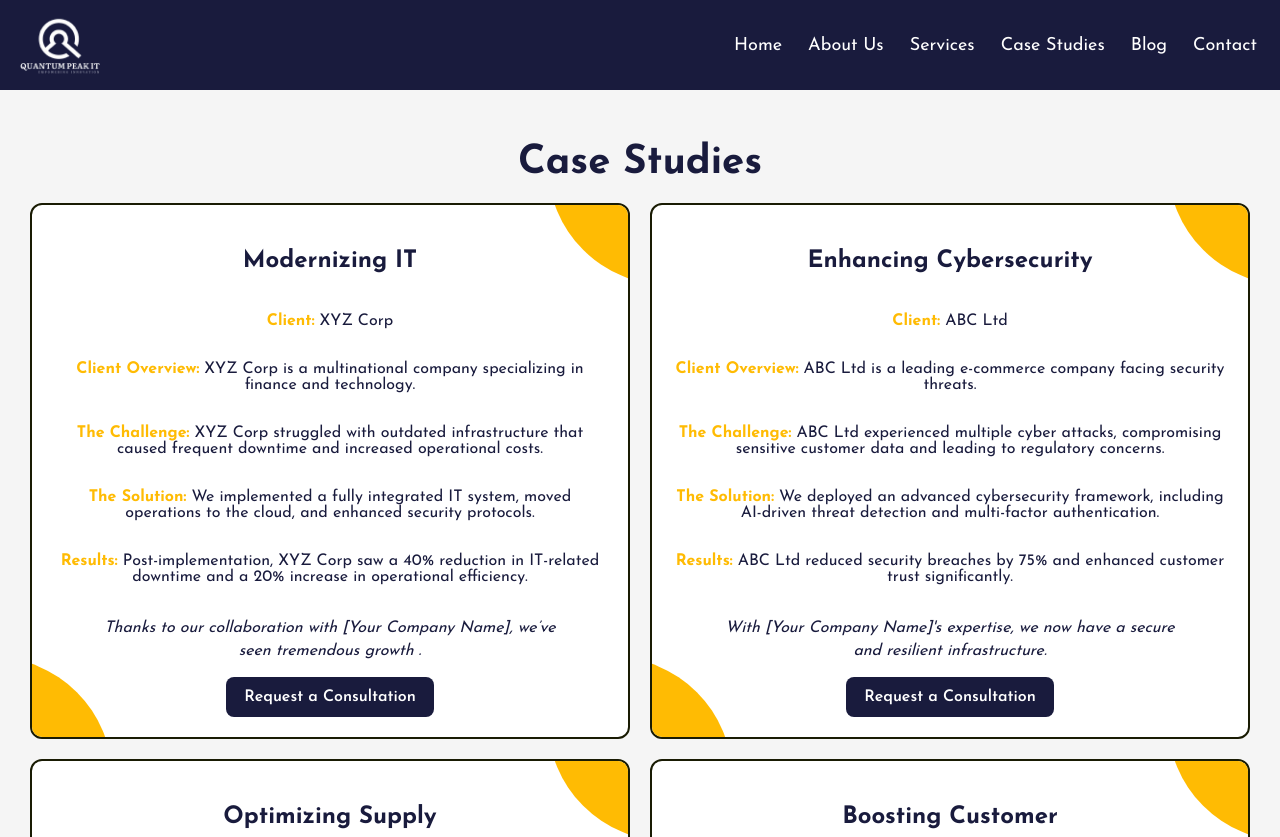
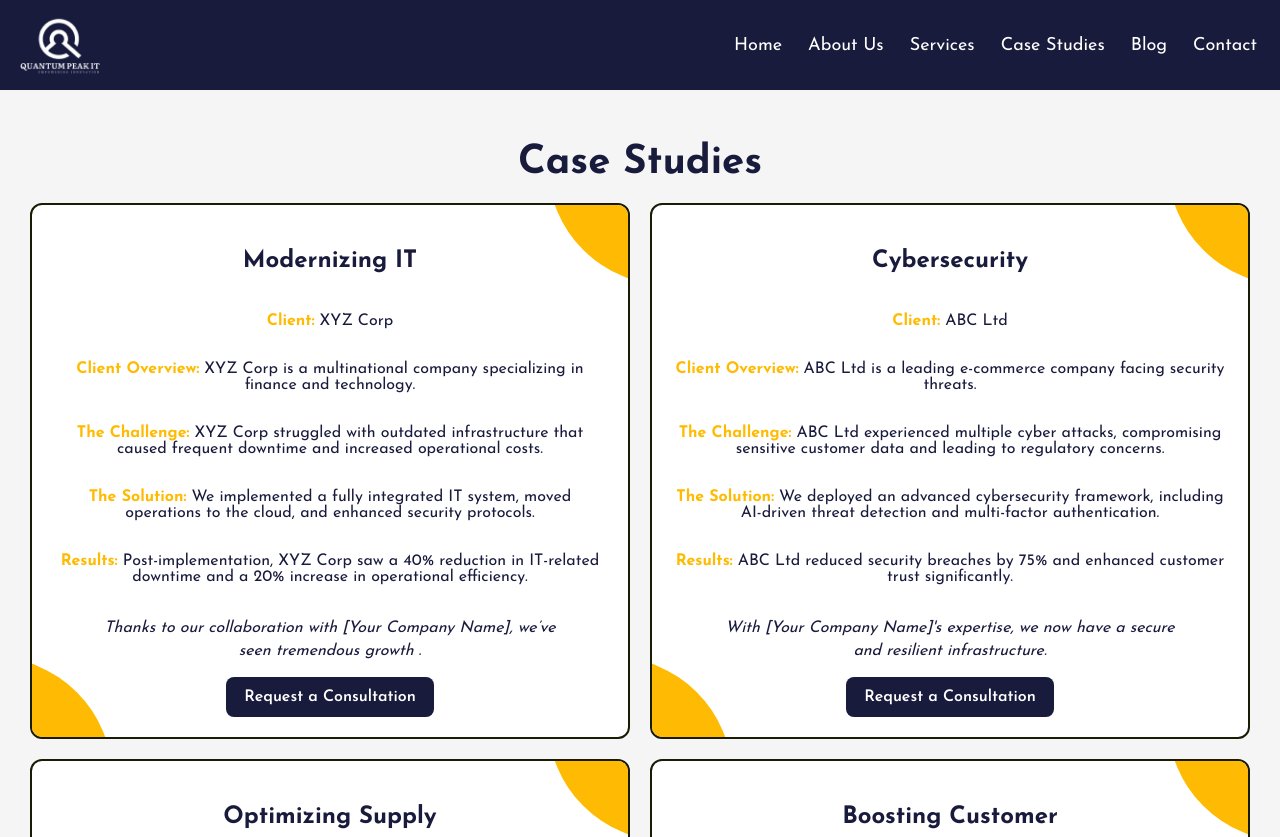
Before and after one commit to thakur7071/quantumpeakIT, a React (Vite) app: page /casestudies in a window 1280 px wide. Shown: the top 837 px of the page. Built offline with nearby package versions, Linux system fonts and the light colour scheme.

Commit message:
Initial Commit

```diff
--- a/src/Components/CaseStudies/CaseStudies.jsx
+++ b/src/Components/CaseStudies/CaseStudies.jsx
@@ -16,7 +16,7 @@ const caseStudies = [
       "Thanks to our collaboration with [Your Company Name], we’ve seen tremendous growth .",
   },
   {
-    title: "Enhancing Cybersecurity ",
+    title: "Cybersecurity ",
     client: "ABC Ltd",
     overview: "ABC Ltd is a leading e-commerce company facing security threats.",
     challenge:
```
